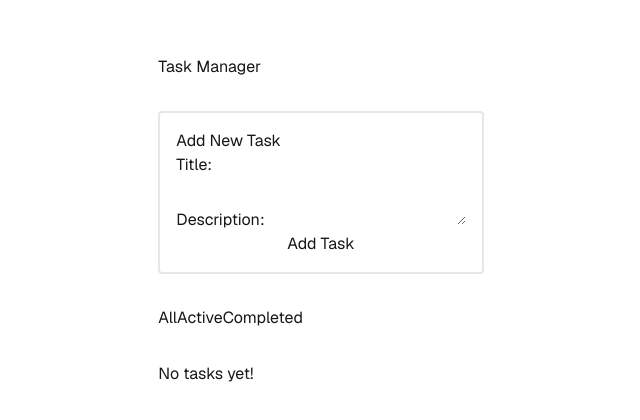
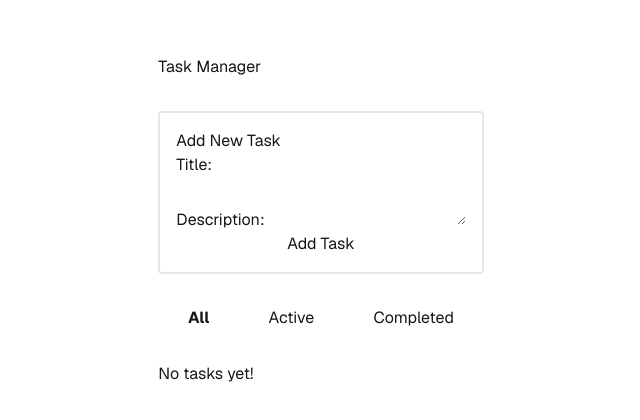
Before and after one commit to punchtera/todo-list, a Next.js app: page / in a window 1280 px wide. Shown: the part 180-600 px from the top of the page, without its empty margins (319-959 px from the left). Built offline with nearby package versions, Linux system fonts and the light colour scheme.

Commit message:
add classes to look apealling

```diff
--- a/src/components/TaskFilter.tsx
+++ b/src/components/TaskFilter.tsx
@@ -10,10 +10,25 @@ const TaskFilter: React.FC<TaskFilterProps> = ({
   currentFilter,
 }) => {
   return (
-    <div>
-      <button onClick={() => onFilterChange("all")}>All</button>
-      <button onClick={() => onFilterChange("active")}>Active</button>
-      <button onClick={() => onFilterChange("completed")}>Completed</button>
+    <div className="w-full flex justify-around">
+      <button
+        className={`${currentFilter === "all" ? "font-bold" : ""}`}
+        onClick={() => onFilterChange("all")}
+      >
+        All
+      </button>
+      <button
+        className={`${currentFilter === "active" ? "font-bold" : ""}`}
+        onClick={() => onFilterChange("active")}
+      >
+        Active
+      </button>
+      <button
+        className={`${currentFilter === "completed" ? "font-bold" : ""}`}
+        onClick={() => onFilterChange("completed")}
+      >
+        Completed
+      </button>
     </div>
   );
 };
--- a/src/components/TaskItem.tsx
+++ b/src/components/TaskItem.tsx
@@ -21,15 +21,17 @@ const TaskItem: React.FC<TaskItemProps> = ({
   onEditTask,
 }) => {
   return (
-    <div className="border-grey-300 rounded-sm">
+    <div className="border-white rounded-sm w-full">
       <h3>{task.title}</h3>
       {task.description && <p>{task.description}</p>}
       <p>Status: {task.status}</p>
-      <button onClick={() => onToggleStatus(task.id)}>
-        {task.status === "active" ? "Mark Complete" : "Mark Incomplete"}
-      </button>
-      <button onClick={() => onDeleteTask(task.id)}>Delete</button>
-      <button onClick={() => onEditTask(task)}>Edit</button>
+      <div className="flex justify-around w-full">
+        <button onClick={() => onToggleStatus(task.id)}>
+          {task.status === "active" ? "Mark Complete" : "Mark Incomplete"}
+        </button>
+        <button onClick={() => onDeleteTask(task.id)}>Delete</button>
+        <button onClick={() => onEditTask(task)}>Edit</button>
+      </div>
     </div>
   );
 };
--- a/src/components/TaskList.tsx
+++ b/src/components/TaskList.tsx
@@ -22,16 +22,22 @@ const TaskList: React.FC<TaskListProps> = ({
   onEditTask,
 }) => {
   return (
-    <div>
+    <div className="w-full">
+      <ul>
         {tasks.map((task) => (
+          <li
+            key={task.id}
+            className="border-solid border-gray-200 border-2 rounded-sm p-4 mb-4"
+          >
             <TaskItem
-          key={task.id}
               task={task}
               onToggleStatus={onToggleStatus}
               onDeleteTask={onDeleteTask}
               onEditTask={onEditTask}
             />
+          </li>
         ))}
+      </ul>
       {tasks.length === 0 && <p>No tasks yet!</p>}
     </div>
   );
```
Lines whose indentation alone changed are shown as unchanged.
